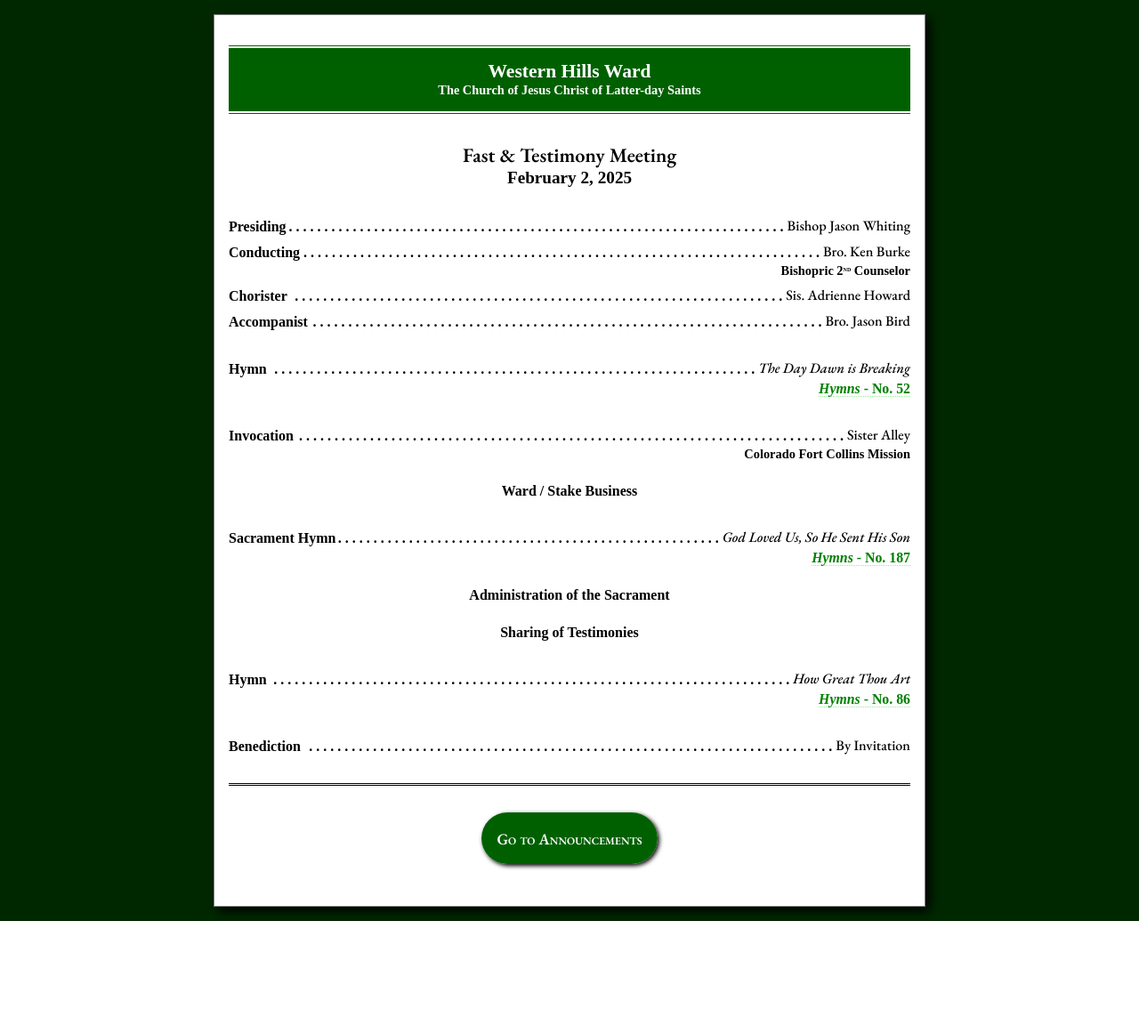
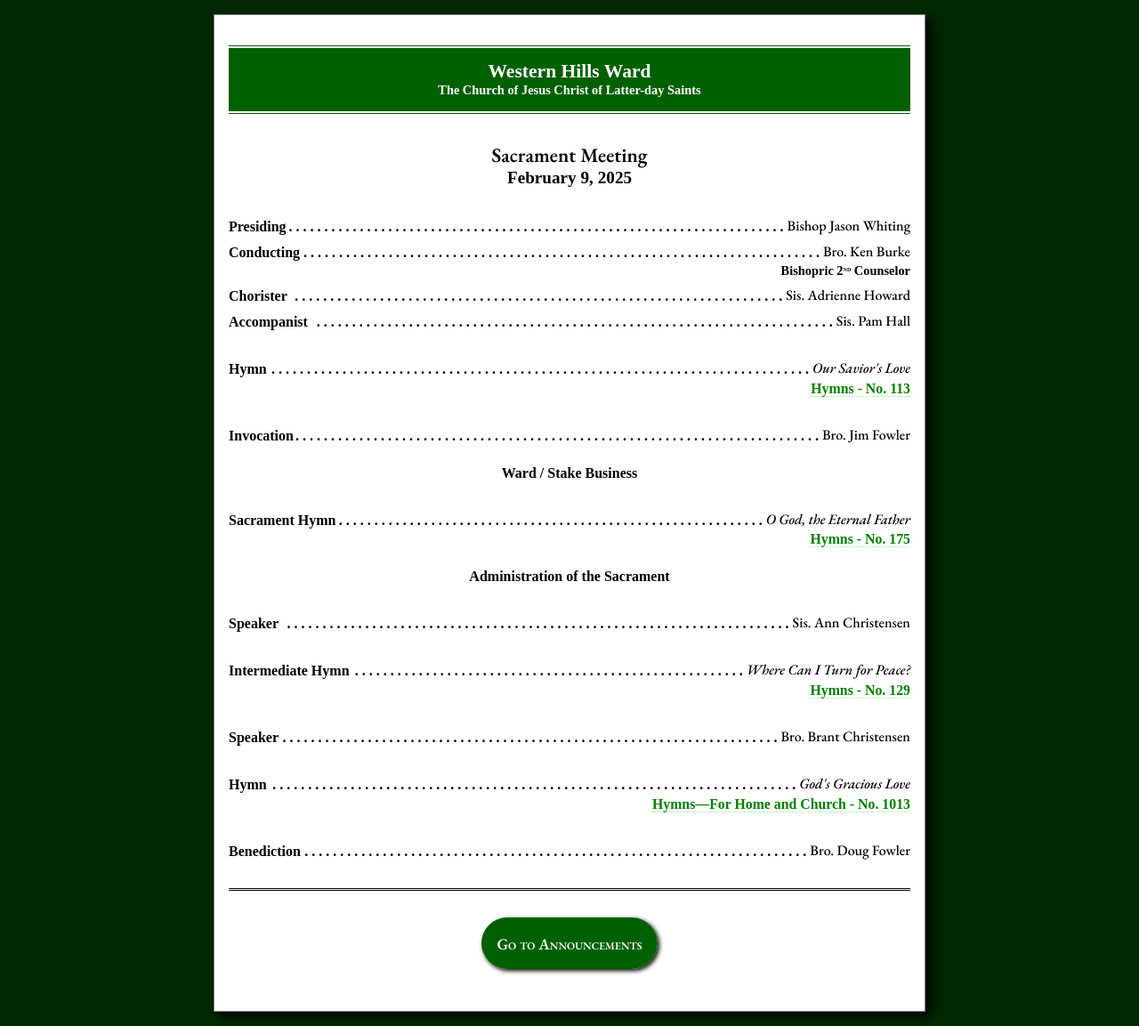
Before and after one commit to Wyoming-C64/westernhillsbulletin, a PHP site: page / in a window 1280 px wide. Shown: the whole page at 89% size. Before the commit the page ends 1035 px from the top, so only its background shows below. Run offline with PHP 8.4, Linux system fonts and the light colour scheme; some web fonts are replaced.

Commit message:
February 9, 2025

```diff
--- a/htdocs/globals.php
+++ b/htdocs/globals.php
@@ -1,6 +1,6 @@
 <?php
 
-$meetingDate = strtotime('February 2, 2025 10:30:00 am');
-$Fast_And_Testimony = TRUE;
+$meetingDate = strtotime('February 9, 2025 10:30:00 am');
+$Fast_And_Testimony = FALSE;
 
 ?>
--- a/htdocs/index.php
+++ b/htdocs/index.php
@@ -46,42 +46,42 @@ $leaders = array(
     'assignment' => 'Chorister',
     'name' => 'Sis. Adrienne Howard',
   ),
+  array(
+    'assignment' => 'Accompanist',
+    'name' => 'Sis. Pam Hall',
+  ),
   // array(
   //   'assignment' => 'Accompanist',
-  //   'name' => 'Sis. Pam Hall',
+  //   'name' => 'Bro. Jason Bird',
   // ),
-  array(
-    'assignment' => 'Accompanist',
-    'name' => 'Bro. Jason Bird',
-  ),
 );
 
 $hymns = array(
   'opening' => array(
     'assignment' => 'Hymn',
-    'name' => "The Day Dawn is Breaking",
-    'reference' => '<i>Hymns</i> - No. 52',
+    'reference' => 113,
+    'name' => "Our Savior's Love",
   ),
   'sacrament' => array(
     'assignment' => 'Sacrament Hymn',
-    'name' => "God Loved Us, So He Sent His Son",
+    'reference' => 175,
+    'name' => "O God, the Eternal Father",
     // 'tune' => 'Hancock',
-    'reference' => '<i>Hymns</i> - No. 187',
   ),
   'closing' => array(
     'assignment' => 'Hymn',
-    'name' => "How Great Thou Art",
-    'reference' => '<i>Hymns</i> - No. 86',
+    'reference' => 1013,
+    'name' => "God's Gracious Love",
   ),
 );
 
 $intermissionMusic = array(
-  // array(
-  //   'assignment' => 'Intermediate Hymn',
-  //   'name' => "Brightly Beams Our Father's Mercy",
-  //   'tune' => "mens-choir",
-  //   'reference' => '<i>Hymns</i> - No. 335',
-  // ),
+  array(
+    'assignment' => 'Intermediate Hymn',
+    'name' => "Where Can I Turn for Peace?",
+    'reference' => 129,
+    // 'tune' => "",
+  ),
   // array(
   //   'assignment' => 'Musical Number',
   //   'name' => '',
@@ -97,7 +97,7 @@ $firstSpeakers = array(
   // ),
   array(
     'assignment' => 'Speaker',
-    'name' => 'Bishop Jason Whiting',
+    'name' => 'Sis. Ann Christensen',
     // 'subline' => ''
   ),
   // array(
@@ -116,7 +116,7 @@ $firstSpeakers = array(
 $secondSpeakers = array(
   array(
     'assignment' => 'Speaker',
-    'name' => 'Pres. Ronald Lopez',
+    'name' => 'Bro. Brant Christensen',
     // 'subline' => ''
   ),
   // array(
@@ -141,12 +141,12 @@ $secondSpeakers = array(
 $prayers = array(
   'Invocation' => array(
     'assignment' => 'Invocation',
-    'name' => 'Sister Alley',
-    'subline' => 'Colorado Fort Collins Mission'
+    'name' => 'Bro. Jim Fowler',
+    // 'subline' => 'Colorado Fort Collins Mission'
   ),
   'Benediction' => array(
     'assignment' => 'Benediction',
-    'name' => 'By Invitation',
+    'name' => 'Bro. Doug Fowler',
     // 'subline' => ''
   )
 );
@@ -156,12 +156,14 @@ $meetingType = ($Fast_And_Testimony ? "Fast & Testimony" : "Sacrament");
 $css_timestamp = filemtime('style.css');
 
 
-function makeHymnLink($title, $tune = '') {
+function makeHymnLink($hymnNum, $title, $tune = '') {
   $output = strtolower($title);
-  $output = preg_replace('/[\']+/u', '', $output);
+  $output = preg_replace('/[\'\?]+/u', '', $output);
   $output = preg_replace('/[\s\pP]+/u', '-', $output);
   $output .= (strlen($tune) > 0 ? '-'.strtolower($tune) : '');
-  $output = "https://www.churchofjesuschrist.org/study/manual/hymns/".$output."?lang=eng";
+  $output = ($hymnNum < 1000) ?
+    "https://www.churchofjesuschrist.org/study/manual/hymns/".$output."?lang=eng" :
+    "https://www.churchofjesuschrist.org/study/music/hymns-for-home-and-church/".$output."?lang=eng";
   return $output;
 }
 
@@ -180,6 +182,8 @@ function printItem($individual) {
 
 function printHymn($hymn) {
   $hymn['tune'] = isset($hymn['tune']) ? $hymn['tune'] : FALSE;
+  $bookReference = ($hymn['reference'] < 1000) ? "Hymns" : "Hymns&mdash;For Home and Church";
+  $bookReference .= " - No. ".$hymn['reference'];
   $output = '<div class="line-item">';
   $output .= '<div class="left-item">'.$hymn["assignment"].'</div>';
   $output .= '<div class="right-item"><i>'.$hymn["name"];
@@ -189,7 +193,7 @@ function printHymn($hymn) {
     $output .= '<div class="subline">'.$hymn["subline"].'</div>';
   }
   if (isset($hymn['reference'])) {
-    $output .= '<div class="subline"><a href="'.makeHymnLink($hymn['name'],$hymn['tune']).'" target="_blank">'.$hymn['reference'].'</a></div>';
+    $output .= '<div class="subline"><a href="'.makeHymnLink($hymn['reference'], $hymn['name'], $hymn['tune']).'" target="_blank">'.$bookReference.'</a></div>';
   }
   echo $output;
 }
```
Also changed, not shown: htdocs/announcements.php (+8 -0 lines).
